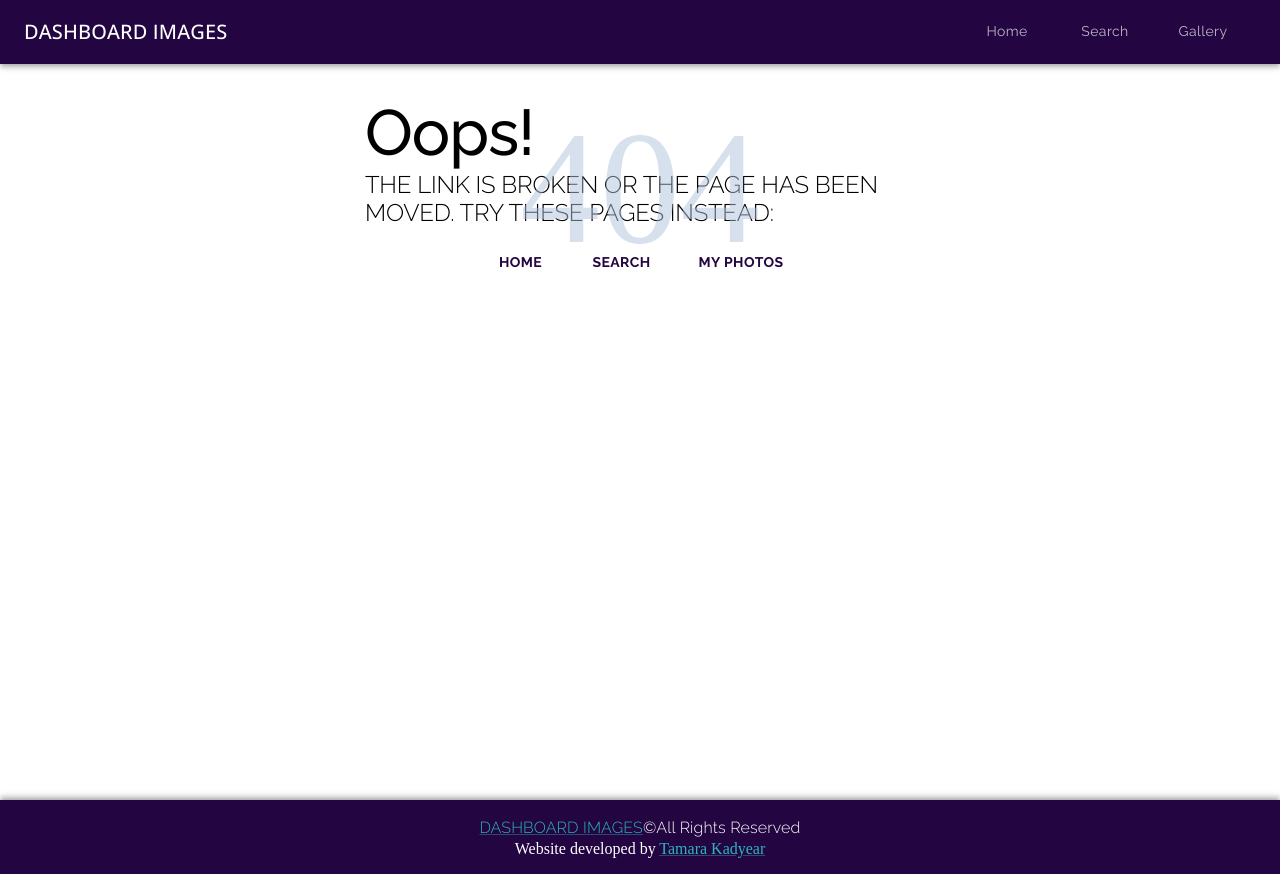
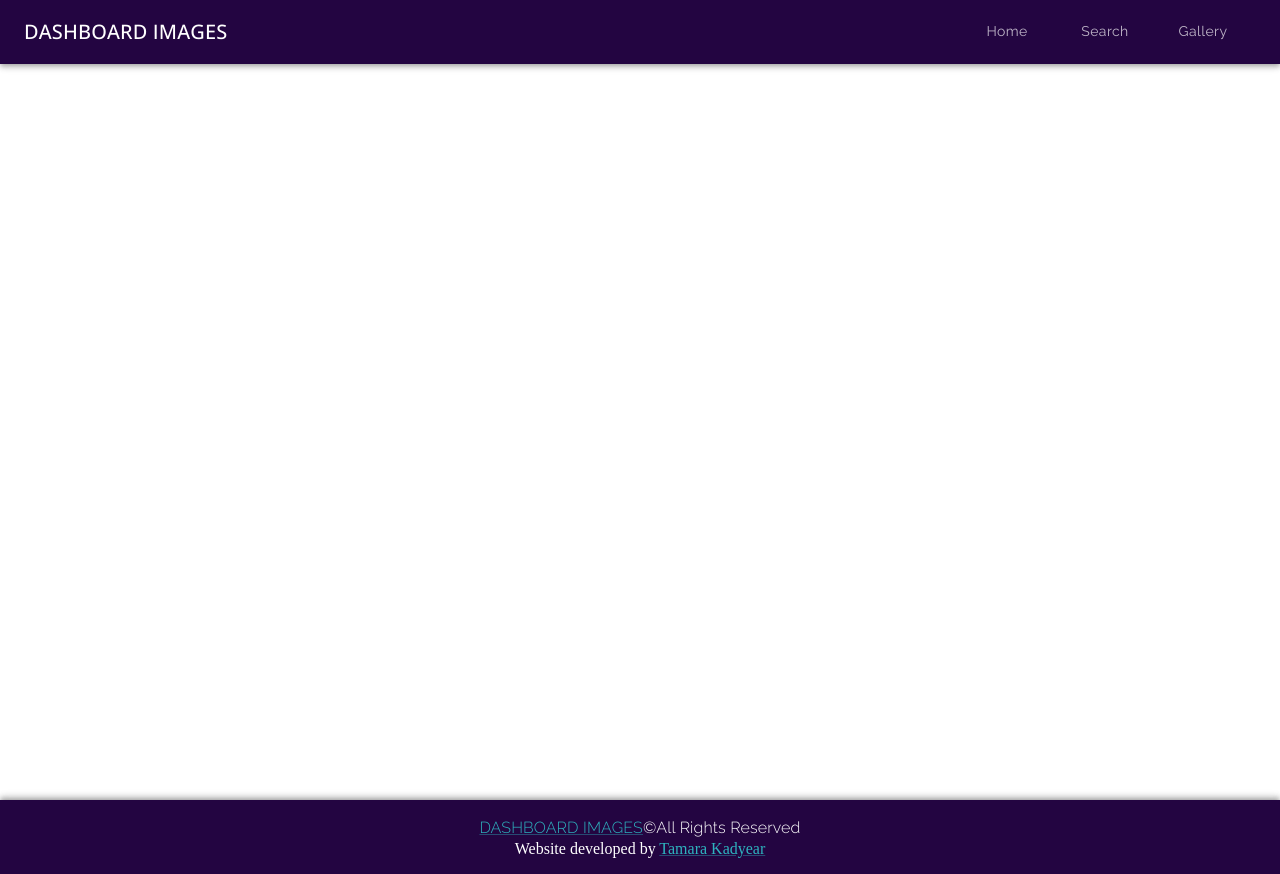
Before and after one commit to TKadyear/dashboard-images, a React (Create React App) app: page / in a window 1280 px wide. Built offline with nearby package versions, Linux system fonts and the light colour scheme.

Commit message:
Fix 404 page not found

```diff
--- a/src/App.js
+++ b/src/App.js
@@ -14,7 +14,7 @@ function App() {
 					<Route path="/dashboard-images" element={<Home />} />
 					<Route path="/dashboard-images/search" element={<Search />} />
 					<Route path="/dashboard-images/gallery" element={<Gallery />} />
-					<Route path="*" element={<NoMatch />} />
+					<Route path="/dashboard-images/*" element={<NoMatch />} />
 				</Routes>
 			</main>
 			<FooterBar />
```
